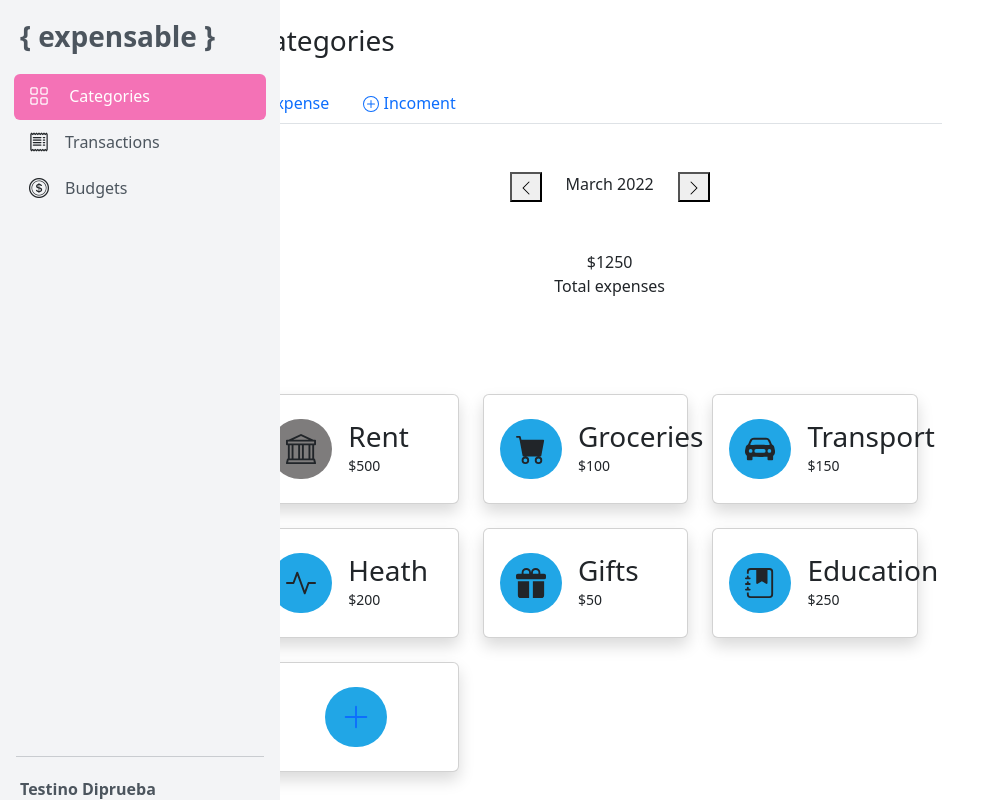
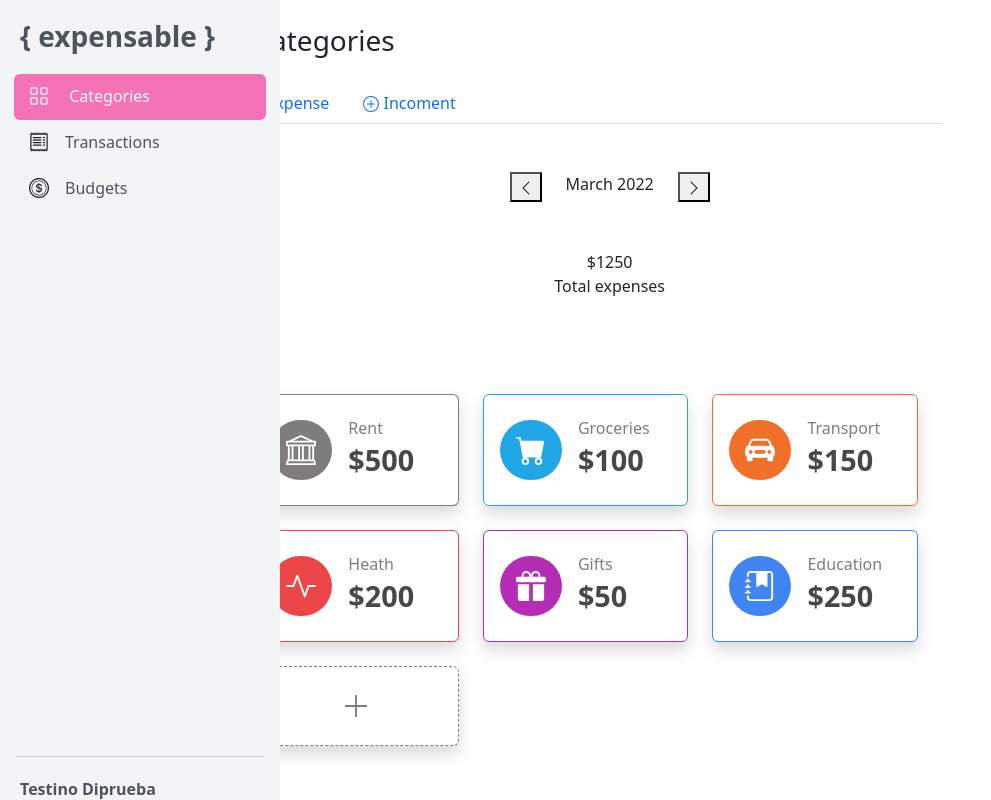
Before and after one commit to saral2829/Proyecto-Transacciones, an Angular app: page / in a window 1280 px wide. Shown: the whole page, without its empty margins (0-991 px from the left). Built offline with nearby package versions, Linux system fonts and the light colour scheme.

Commit message:
styles-category

```diff
--- a/src/app/Componente/category/category.component.css
+++ b/src/app/Componente/category/category.component.css
@@ -1,41 +1,26 @@
 *{
     margin:0;
 }
+:host{
+    --red-color:#ec4649;
+    --purple-color:rgb(181, 45, 181);
+    --gris-color:rgba(84, 81, 81, 0.752);
+    --orange-color:#f17029;
+    --sky-blue-color:#21a6e6;
+    --blue-color:#4085f3;
+}
 
+
+/*BACKGROUND ICONOS*/
 .circle-red {
     background-color: #ec4649;
   }
-  .circle-red::before {
-    border-color: #ec4649 !important;
-  }
+
 
   .circle-dark-orange {
     background-color: #f17029;
   }
-  .circle-dark-orange::before {
-    border-color: #f17029 !important;
-  }
 
-  .circle-orange {
-    background-color: #eb9829;
-  }
-  .circle-orange::before {
-    border-color: #eb9829 !important;
-  }
-
-  .circle-dark-green {
-    background-color: #23b882;
-  }
-  .circle-dark-green::before {
-    border-color: #23b882 !important;
-  }
-
-  .circle-green {
-    background-color: #25b7a6;
-  }
-  .circle-green::before {
-    border-color: #25b7a6 !important;
-  }
 
   .circle-sky-blue {
     background-color: #20b6d2;
@@ -60,9 +45,63 @@
   .circle-gris{
     background-color: rgba(84, 81, 81, 0.752);
   }
+  .circle-purple{
+    background-color: rgb(181, 45, 181);
+  }
 
+  /*COLOR BORDER CARDS*/
+
+  .border-red{
+    border-color:var(--red-color) !important;
+  }
+.border-gris{
+    border-color: var(--gris-color)!important;
+}
+
+.border-purple{
+    border-color: var(--purple-color)!important;
+}
+
+.border-orange{
+    border-color: var(--orange-color)!important;
+}
+
+.border-sky-blue{
+    border-color: var(--sky-blue-color) !important;
+}
+
+.border-blue{
+    border-color: var(--blue-color)!important;
+}
+
+.border-plus{
+    border-style:dashed !important;
+    border-color: var(--gris-color)!important;
+}
+/*Estilo iconos*/
 
 .icon-cat{
     border-radius: 35px;
     padding: 15px;
+
 }
+.icon-cat svg{
+    color:white;
+}
+
+.icon-cat-plus svg{
+    color: var(--gris-color);
+}
+
+/*Estilos de texto*/
+
+.text-category{
+    font-size: 1.0rem;
+    color:var(--gris-color);
+}
+.mont-category small{
+    font-size: 1.8rem;
+    font-weight: 600;
+    color:rgba(43, 40, 40, 0.858);
+
+}
--- a/src/app/Componente/category/category.component.html
+++ b/src/app/Componente/category/category.component.html
@@ -67,7 +67,7 @@
 
             <!-- Earnings (Monthly) Card Example -->
             <div class="col-xl-4 col-md-6 mb-4">
-              <div class="card border-center-info shadow h-100 py-2">
+              <div class="card border-center-info shadow h-100 py-2 border-gris">
                   <div class="card-body">
                       <div class="d-flex justify-content-left align-items-center">
                         <div class=" px-3 icon-cat circle-gris">
@@ -77,8 +77,8 @@
 
                       </div>
                       <div class=" px-3">
-                       <h3>Rent</h3>
-                       <p><small>$500</small></p>
+                       <h3 class="text-category">Rent</h3>
+                       <p class="mont-category"><small>$500</small></p>
 
                     </div>
 
@@ -89,7 +89,7 @@
 
             <!-- Earnings (Monthly) Card Example -->
             <div class="col-xl-4 col-md-6 mb-4">
-              <div class="card border-center-info shadow h-100 py-2">
+              <div class="card border-center-info shadow h-100 py-2 border-sky-blue">
                   <div class="card-body">
                       <div class="d-flex justify-content-left align-items-center">
                         <div class=" px-3 icon-cat circle-dark-sky-blue">
@@ -99,8 +99,8 @@
 
                       </div>
                       <div class=" px-3">
-                       <h3>Groceries</h3>
-                       <p><small>$100</small></p>
+                       <h3 class="text-category">Groceries</h3>
+                       <p class="mont-category"><small>$100</small></p>
 
                     </div>
 
@@ -111,18 +111,18 @@
 
             <!-- Earnings (Monthly) Card Example -->
             <div class="col-xl-4 col-md-6 mb-4">
-              <div class="card border-center-info shadow h-100 py-2">
+              <div class="card border-center-info shadow h-100 py-2 border-orange">
                   <div class="card-body">
                       <div class="d-flex justify-content-left align-items-center">
-                        <div class=" px-3 icon-cat circle-dark-sky-blue">
+                        <div class=" px-3 icon-cat circle-dark-orange">
                           <svg xmlns="http://www.w3.org/2000/svg" width="30" height="30" fill="currentColor" class="bi bi-car-front-fill" viewBox="0 0 16 16">
                             <path d="M2.52 3.515A2.5 2.5 0 0 1 4.82 2h6.362c1 0 1.904.596 2.298 1.515l.792 1.848c.075.175.21.319.38.404.5.25.855.715.965 1.262l.335 1.679c.033.161.049.325.049.49v.413c0 .814-.39 1.543-1 1.997V13.5a.5.5 0 0 1-.5.5h-2a.5.5 0 0 1-.5-.5v-1.338c-1.292.048-2.745.088-4 .088s-2.708-.04-4-.088V13.5a.5.5 0 0 1-.5.5h-2a.5.5 0 0 1-.5-.5v-1.892c-.61-.454-1-1.183-1-1.997v-.413a2.5 2.5 0 0 1 .049-.49l.335-1.68c.11-.546.465-1.012.964-1.261a.807.807 0 0 0 .381-.404l.792-1.848ZM3 10a1 1 0 1 0 0-2 1 1 0 0 0 0 2Zm10 0a1 1 0 1 0 0-2 1 1 0 0 0 0 2ZM6 8a1 1 0 0 0 0 2h4a1 1 0 1 0 0-2H6ZM2.906 5.189a.51.51 0 0 0 .497.731c.91-.073 3.35-.17 4.597-.17 1.247 0 3.688.097 4.597.17a.51.51 0 0 0 .497-.731l-.956-1.913A.5.5 0 0 0 11.691 3H4.309a.5.5 0 0 0-.447.276L2.906 5.19Z"/>
                           </svg>
 
                       </div>
                       <div class=" px-3">
-                       <h3>Transport</h3>
-                       <p><small>$150</small></p>
+                       <h3 class="text-category">Transport</h3>
+                       <p class="mont-category"><small>$150</small></p>
 
                     </div>
 
@@ -136,18 +136,18 @@
 
           <!-- Earnings (Monthly) Card Example -->
           <div class="col-xl-4 col-md-6 mb-4">
-            <div class="card border-center-info shadow h-100 py-2">
+            <div class="card border-center-info shadow h-100 py-2 border-red">
                 <div class="card-body">
                     <div class="d-flex justify-content-left align-items-center">
-                      <div class=" px-3 icon-cat circle-dark-sky-blue">
+                      <div class=" px-3 icon-cat circle-red">
                         <svg xmlns="http://www.w3.org/2000/svg" width="30" height="30" fill="currentColor" class="bi bi-activity" viewBox="0 0 16 16">
                           <path fill-rule="evenodd" d="M6 2a.5.5 0 0 1 .47.33L10 12.036l1.53-4.208A.5.5 0 0 1 12 7.5h3.5a.5.5 0 0 1 0 1h-3.15l-1.88 5.17a.5.5 0 0 1-.94 0L6 3.964 4.47 8.171A.5.5 0 0 1 4 8.5H.5a.5.5 0 0 1 0-1h3.15l1.88-5.17A.5.5 0 0 1 6 2Z"/>
                         </svg>
 
                     </div>
                     <div class=" px-3">
-                     <h3>Heath</h3>
-                     <p><small>$200</small></p>
+                     <h3 class="text-category">Heath</h3>
+                     <p class="mont-category"><small>$200</small></p>
 
                   </div>
 
@@ -158,17 +158,17 @@
 
           <!-- Earnings (Monthly) Card Example -->
           <div class="col-xl-4 col-md-6 mb-4">
-            <div class="card border-center-info shadow h-100 py-2">
+            <div class="card border-center-info shadow h-100 py-2 border-purple">
                 <div class="card-body">
                     <div class="d-flex justify-content-left align-items-center">
-                      <div class=" px-3 icon-cat circle-dark-sky-blue">
+                      <div class=" px-3 icon-cat circle-purple">
                         <svg xmlns="http://www.w3.org/2000/svg" width="30" height="30" fill="currentColor" class="bi bi-gift-fill" viewBox="0 0 16 16">
                           <path d="M3 2.5a2.5 2.5 0 0 1 5 0 2.5 2.5 0 0 1 5 0v.006c0 .07 0 .27-.038.494H15a1 1 0 0 1 1 1v1a1 1 0 0 1-1 1H1a1 1 0 0 1-1-1V4a1 1 0 0 1 1-1h2.038A2.968 2.968 0 0 1 3 2.506V2.5zm1.068.5H7v-.5a1.5 1.5 0 1 0-3 0c0 .085.002.274.045.43a.522.522 0 0 0 .023.07zM9 3h2.932a.56.56 0 0 0 .023-.07c.043-.156.045-.345.045-.43a1.5 1.5 0 0 0-3 0V3zm6 4v7.5a1.5 1.5 0 0 1-1.5 1.5H9V7h6zM2.5 16A1.5 1.5 0 0 1 1 14.5V7h6v9H2.5z"/>
                         </svg>
                     </div>
                     <div class=" px-3">
-                     <h3>Gifts</h3>
-                     <p><small>$50</small></p>
+                     <h3 class="text-category">Gifts</h3>
+                     <p class="mont-category" ><small>$50</small></p>
 
                   </div>
 
@@ -179,10 +179,10 @@
 
           <!-- Earnings (Monthly) Card Example -->
           <div class="col-xl-4 col-md-6 mb-4">
-            <div class="card border-center-info shadow h-100 py-2">
+            <div class="card border-center-info shadow h-100 py-2 border-blue">
                 <div class="card-body">
                     <div class="d-flex justify-content-left align-items-center">
-                      <div class=" px-3 icon-cat circle-dark-sky-blue">
+                      <div class=" px-3 icon-cat circle-blue">
                         <svg xmlns="http://www.w3.org/2000/svg" width="30" height="30" fill="currentColor" class="bi bi-journal-bookmark-fill" viewBox="0 0 16 16">
                           <path fill-rule="evenodd" d="M6 1h6v7a.5.5 0 0 1-.757.429L9 7.083 6.757 8.43A.5.5 0 0 1 6 8V1z"/>
                           <path d="M3 0h10a2 2 0 0 1 2 2v12a2 2 0 0 1-2 2H3a2 2 0 0 1-2-2v-1h1v1a1 1 0 0 0 1 1h10a1 1 0 0 0 1-1V2a1 1 0 0 0-1-1H3a1 1 0 0 0-1 1v1H1V2a2 2 0 0 1 2-2z"/>
@@ -190,8 +190,8 @@
                         </svg>
                     </div>
                     <div class=" px-3">
-                     <h3>Education</h3>
-                     <p><small>$250</small></p>
+                     <h3 class="text-category">Education</h3>
+                     <p class="mont-category"><small>$250</small></p>
 
                   </div>
 
@@ -205,10 +205,10 @@
 
         <!-- Earnings (Monthly) Card Example -->
         <div class="col-xl-4 col-md-6 mb-4">
-          <div class="card border-center-info shadow h-100 py-2 w-100">
+          <div class="card border-center-info shadow h-100 py-2 w-100 border-plus">
               <div class="card-body">
                   <div class="d-flex justify-content-center align-items-center">
-                    <div class=" px-3 icon-cat circle-dark-sky-blue">
+                    <div class=" px-3 icon-cat-plus ">
                       <a href="">
                         <svg xmlns="http://www.w3.org/2000/svg" width="30" height="30" fill="currentColor" class="bi bi-plus-lg" viewBox="0 0 16 16">
                           <path fill-rule="evenodd" d="M8 2a.5.5 0 0 1 .5.5v5h5a.5.5 0 0 1 0 1h-5v5a.5.5 0 0 1-1 0v-5h-5a.5.5 0 0 1 0-1h5v-5A.5.5 0 0 1 8 2Z"/>
```
